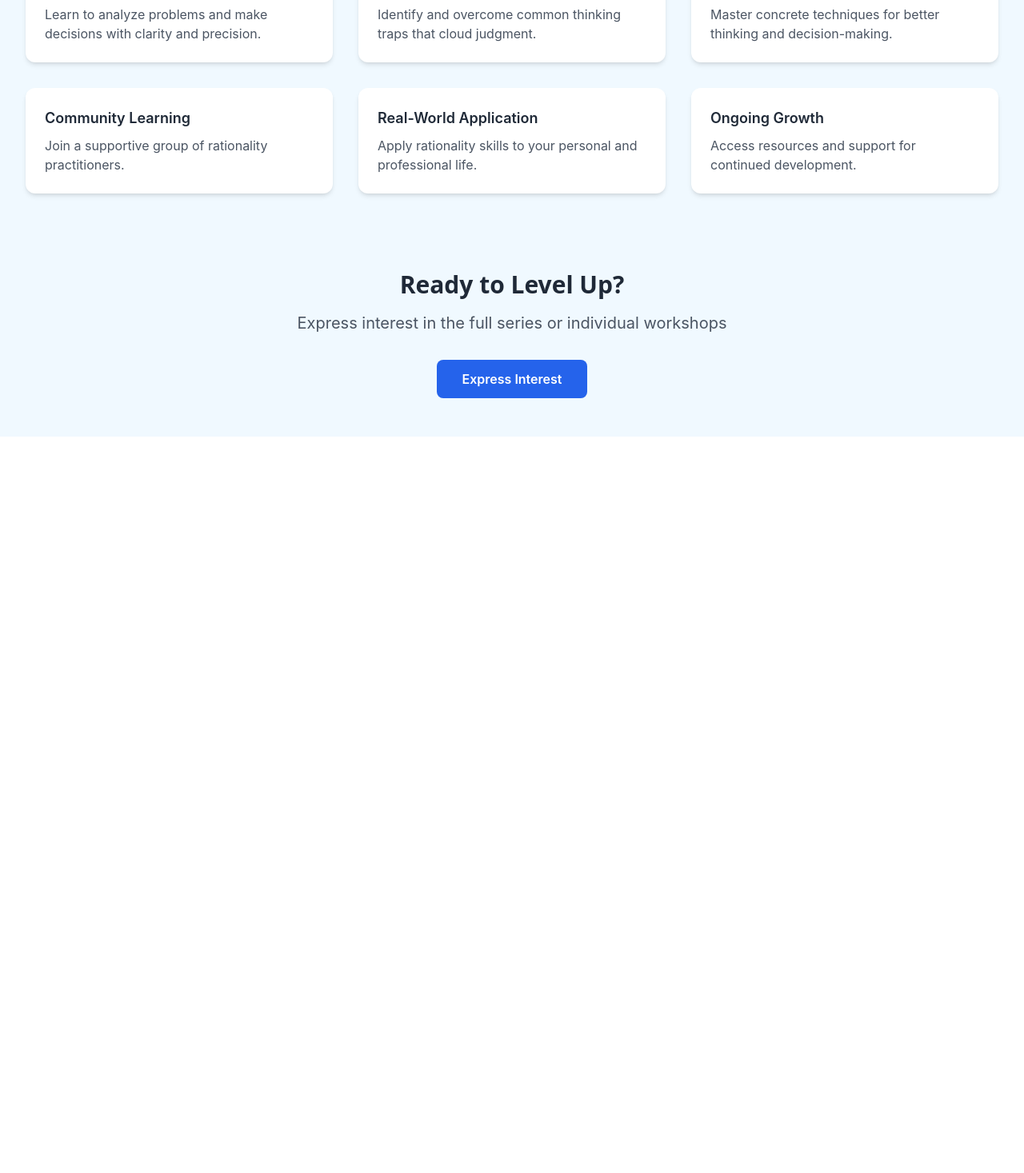
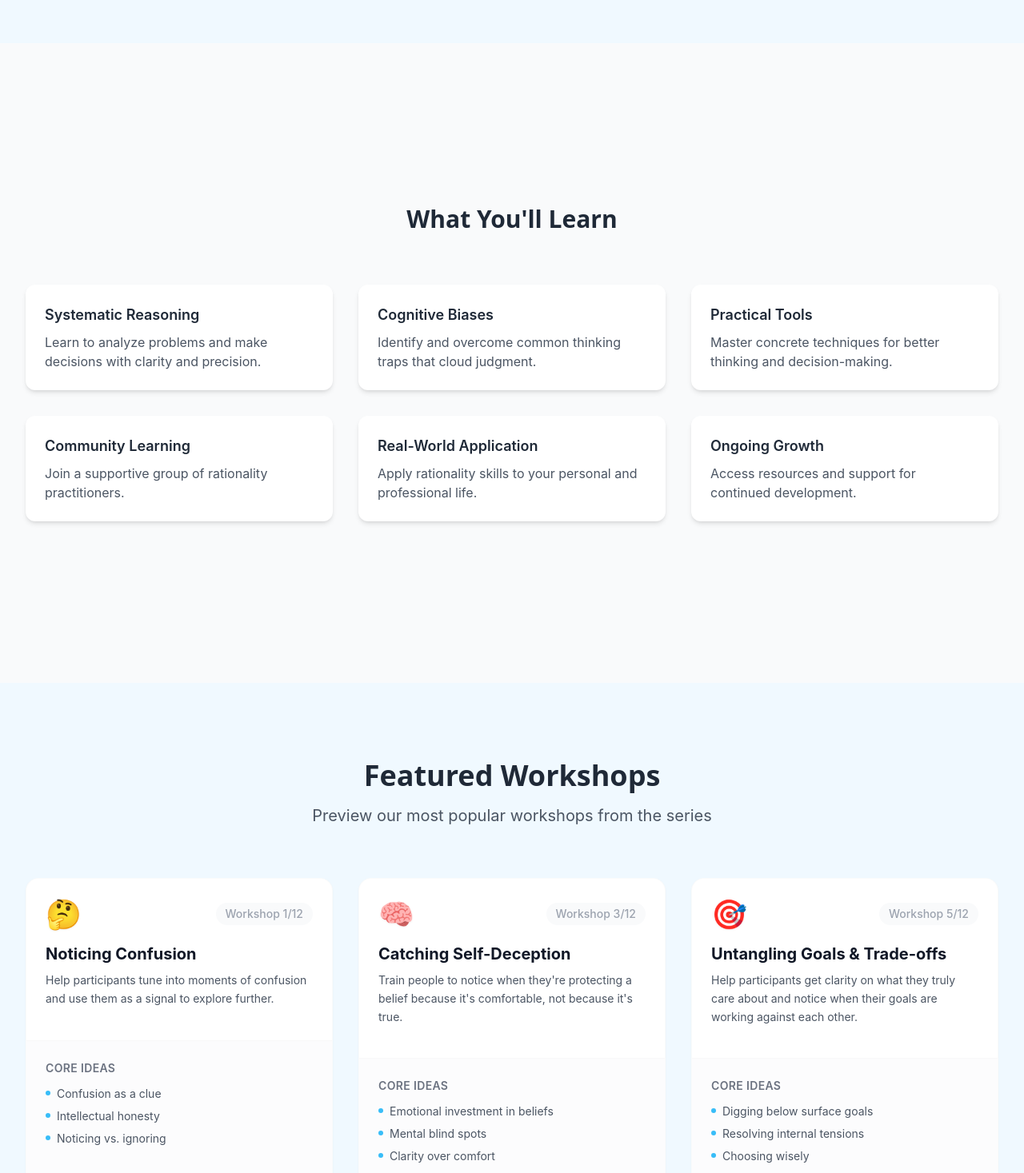
Before and after one commit to rdbcasillas/rationality-course, a Vue app: page / in a window 1280 px wide. Shown: the part 810-2277 px from the top of the page at 80% size. Before the commit the page ends 1356 px from the top, so only its background shows below. Built offline with nearby package versions, Linux system fonts and the light colour scheme.

Commit message:
modified homepage view and added redirects file

```diff
--- a/src/views/Home.vue
+++ b/src/views/Home.vue
@@ -1,4 +1,9 @@
 <template>
+  <div class="relative">
+    <!-- Main Content -->
+    <div class="relative">
+      <!-- Hero Section -->
+      <section id="hero" class="min-h-screen flex items-center relative">
         <div class="max-w-7xl mx-auto px-4 sm:px-6 lg:px-8 py-12">
           <!-- Hero Section -->
           <div class="text-center max-w-3xl mx-auto">
@@ -27,10 +32,13 @@
               Explore Workshops
             </router-link>
           </div>
+        </div>
+      </section>
 
-    <!-- Series Teaser -->
-    <div class="mt-24">
-      <h2 class="text-2xl md:text-3xl font-bold text-center mb-8 font-display">
+      <!-- Features Section -->
+      <section id="features" class="min-h-screen flex items-center bg-gray-50">
+        <div class="max-w-7xl mx-auto px-4 sm:px-6 lg:px-8 py-24">
+          <h2 class="text-2xl md:text-3xl font-bold text-center mb-16 font-display">
             What You'll Learn
           </h2>
           <div class="grid grid-cols-1 md:grid-cols-2 lg:grid-cols-3 gap-8">
@@ -44,23 +52,120 @@
             </div>
           </div>
         </div>
+      </section>
 
-    <!-- Interest Form CTA -->
-    <div class="mt-24 text-center">
-      <h2 class="text-2xl md:text-3xl font-bold mb-4 font-display">
-        Ready to Level Up?
+      <!-- Workshops Preview Section -->
+      <section id="workshops" class="min-h-screen flex items-center">
+        <div class="max-w-7xl mx-auto px-4 sm:px-6 lg:px-8 py-24">
+          <div class="text-center mb-16">
+            <h2 class="text-3xl md:text-4xl font-bold font-display mb-4">
+              Featured Workshops
             </h2>
-      <p class="text-xl text-gray-600 mb-8">
-        Express interest in the full series or individual workshops
+            <p class="text-xl text-gray-600">
+              Preview our most popular workshops from the series
             </p>
-          <a
-        :href="formLink"
-            target="_blank"
-        rel="noopener noreferrer"
+          </div>
+
+          <div class="grid grid-cols-1 md:grid-cols-3 gap-8">
+            <div
+              v-for="workshop in featuredWorkshops"
+              :key="workshop.slug"
+              class="group bg-white rounded-2xl shadow-sm hover:shadow-xl transition-all duration-300 overflow-hidden animate-fade-in border border-gray-100/40 backdrop-blur-sm"
+            >
+              <!-- Card Header with Emoji and Number -->
+              <div class="p-6 border-b border-gray-100/60">
+                <div class="flex items-center justify-between mb-4">
+                  <span class="text-4xl filter drop-shadow-sm transition-transform duration-300 group-hover:scale-110">{{ workshop.emoji }}</span>
+                  <span class="text-sm font-medium text-gray-400 bg-gray-50 px-3 py-1 rounded-full">Workshop {{ workshop.number }}/12</span>
+                </div>
+                <h3 class="text-xl font-bold text-gray-900 mb-2 group-hover:text-primary-600 transition-colors duration-300">
+                  {{ workshop.title }}
+                </h3>
+                <p class="text-gray-600 text-sm mb-4 leading-relaxed">{{ workshop.goal }}</p>
+              </div>
+
+              <!-- Card Content -->
+              <div class="p-6 bg-gray-50/50">
+                <div class="mb-4">
+                  <h4 class="text-sm font-semibold text-gray-500 uppercase tracking-wide mb-3">
+                    Core Ideas
+                  </h4>
+                  <ul class="space-y-2">
+                    <li
+                      v-for="(idea, idx) in workshop.coreIdeas"
+                      :key="idx"
+                      class="text-sm text-gray-600 flex items-start"
+                    >
+                      <span class="inline-block w-1.5 h-1.5 mt-1.5 mr-2 bg-primary-400 rounded-full"></span>
+                      {{ idea }}
+                    </li>
+                  </ul>
+                </div>
+              </div>
+            </div>
+          </div>
+
+          <div class="text-center mt-12">
+            <router-link
+              to="/workshops"
               class="inline-block bg-blue-600 hover:bg-blue-700 text-white font-semibold px-8 py-3 rounded-lg transition transform hover:scale-105"
             >
-        Express Interest
-          </a>
+              View All Workshops
+            </router-link>
+          </div>
+        </div>
+      </section>
+
+      <!-- Community Preview Section -->
+      <section id="community" class="min-h-screen flex items-center bg-gray-50">
+        <div class="max-w-7xl mx-auto px-4 sm:px-6 lg:px-8 py-24">
+          <div class="text-center max-w-3xl mx-auto mb-16">
+            <h2 class="text-3xl md:text-4xl font-bold font-display mb-4">
+              Join Our Community
+            </h2>
+            <p class="text-xl text-gray-600">
+              Connect with fellow rationality practitioners
+            </p>
+          </div>
+
+          <div class="max-w-5xl mx-auto">
+            <div class="grid grid-cols-1 md:grid-cols-2 gap-8">
+              <!-- Why Join Card -->
+              <div class="bg-white rounded-2xl shadow-sm p-8">
+                <h3 class="text-2xl font-semibold mb-6">Why Join?</h3>
+                <ul class="space-y-4">
+                  <li class="flex items-start">
+                    <div class="flex-shrink-0">
+                      <span class="inline-block w-2 h-2 mt-2 bg-blue-400 rounded-full"></span>
+                    </div>
+                    <span class="ml-4 text-gray-600">Practice rationality techniques with supportive peers</span>
+                  </li>
+                  <li class="flex items-start">
+                    <div class="flex-shrink-0">
+                      <span class="inline-block w-2 h-2 mt-2 bg-blue-400 rounded-full"></span>
+                    </div>
+                    <span class="ml-4 text-gray-600">Share experiences and learn from others' insights</span>
+                  </li>
+                </ul>
+              </div>
+
+              <!-- Ready to Join Card -->
+              <div class="bg-white rounded-2xl shadow-sm p-8">
+                <h3 class="text-2xl font-semibold mb-6">Ready to Join?</h3>
+                <p class="text-gray-600 mb-8">
+                  Join our community on Discord and start your journey with fellow practitioners.
+                </p>
+                <router-link
+                  to="/community"
+                  class="inline-block bg-blue-600 hover:bg-blue-700 text-white font-semibold px-8 py-3 rounded-lg transition transform hover:scale-105"
+                >
+                  Learn More
+                </router-link>
+              </div>
+            </div>
+          </div>
+        </div>
+      </section>
     </div>
   </div>
 </template>
@@ -97,6 +202,64 @@ export default {
         }
       ]
     }
+  },
+  computed: {
+    featuredWorkshops() {
+      return [
+        {
+          number: 1,
+          emoji: '🤔',
+          title: 'Noticing Confusion',
+          goal: 'Help participants tune into moments of confusion and use them as a signal to explore further.',
+          coreIdeas: [
+            'Confusion as a clue',
+            'Intellectual honesty',
+            'Noticing vs. ignoring'
+          ],
+          category: 'Foundations',
+          slug: 'noticing-uncertainty'
+        },
+        {
+          number: 3,
+          emoji: '🧠',
+          title: 'Catching Self-Deception',
+          goal: 'Train people to notice when they\'re protecting a belief because it\'s comfortable, not because it\'s true.',
+          coreIdeas: [
+            'Emotional investment in beliefs',
+            'Mental blind spots',
+            'Clarity over comfort'
+          ],
+          category: 'Self-Awareness',
+          slug: 'catching-self-deception'
+        },
+        {
+          number: 5,
+          emoji: '🎯',
+          title: 'Untangling Goals & Trade-offs',
+          goal: 'Help participants get clarity on what they truly care about and notice when their goals are working against each other.',
+          coreIdeas: [
+            'Digging below surface goals',
+            'Resolving internal tensions',
+            'Choosing wisely'
+          ],
+          category: 'Decision Making',
+          slug: 'goals-and-tradeoffs'
+        }
+      ];
+    }
+  },
+  mounted() {
+    // Empty mounted hook
+  },
+  methods: {
+    // Empty methods
   }
 }
 </script>
+
+<style>
+/* Only keep basic transitions for UI feedback */
+.group:hover {
+  transform: translateY(-5px);
+}
+</style>
--- a/src/views/Workshops.vue
+++ b/src/views/Workshops.vue
@@ -75,7 +75,7 @@
 
           <!-- Learn More Link -->
           <div class="mt-6 flex items-center justify-between">
-            <router-link
+            <!-- <router-link
               :to="{ name: 'WorkshopDetail', params: { slug: workshop.slug }}"
               class="text-primary-600 hover:text-primary-700 font-medium text-sm inline-flex items-center group/link"
             >
@@ -93,7 +93,7 @@
                   d="M9 5l7 7-7 7"
                 />
               </svg>
-            </router-link>
+            </router-link> -->
             <span
               :class="[
                 'px-3 py-1 rounded-full text-xs font-medium transition-colors duration-300',
```
Also changed, not shown: 1 other file (tests, documents, lock files or other folders). Lines whose indentation alone changed are shown as unchanged.
